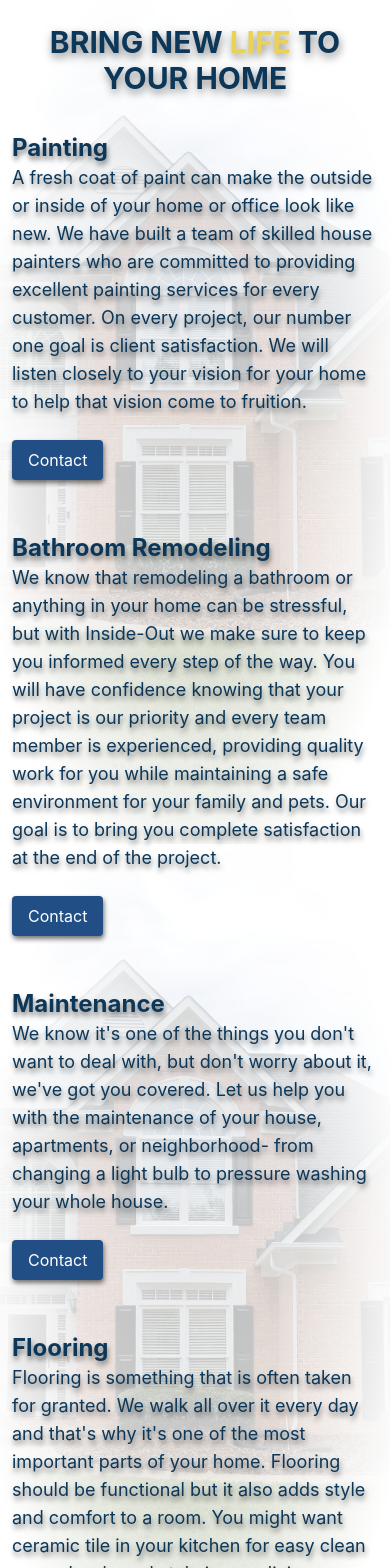
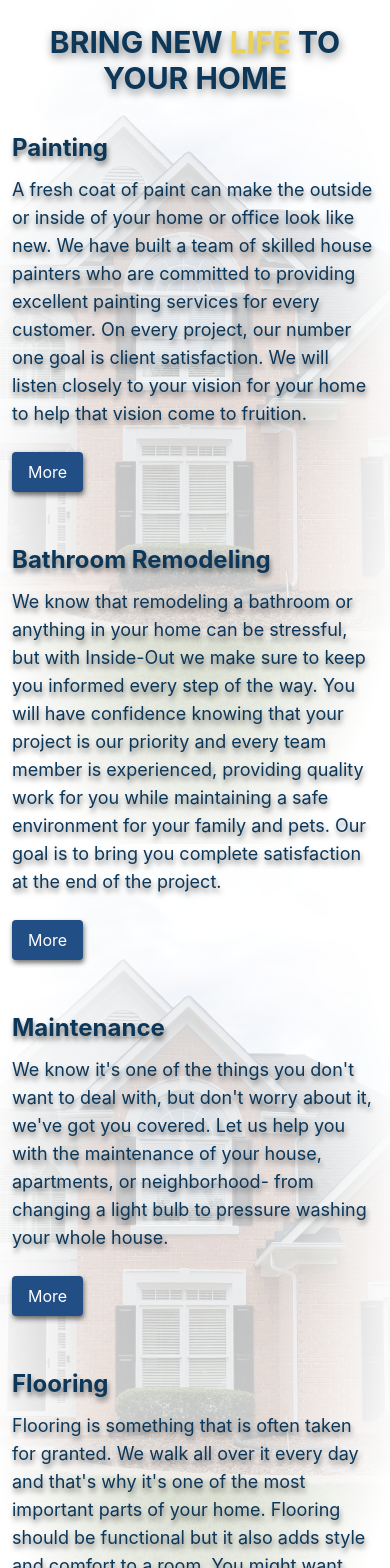
Before and after one commit to AaronTheDesigner/inside-out, a Next.js app: page /components/Services in a window 390 px wide. Shown: the top 1568 px of the page. Built offline with nearby package versions, Linux system fonts and the light colour scheme.

Commit message:
button modified

```diff
--- a/pages/components/Button.js
+++ b/pages/components/Button.js
@@ -1,9 +1,10 @@
 import React from 'react'
 
-const Button = () => {
+const Button = (props) => {
+  const { name } = props;
   return (
         <button className="bg-primary-light text-white font bold py-2 px-4 rounded md:text-2xl md:py-4 md:px-6 box-shadow">
-            Contact
+            {name}
         </button>
   )
 }
--- a/pages/components/Hero.js
+++ b/pages/components/Hero.js
@@ -33,7 +33,7 @@ const Hero = () => {
             </p>
           </div>
           <div className='topcta mt-6'>
-            <Button/>
+            <Button name='Contact'/>
           </div>
           <div className='topscroll mt-7 mb-5'>
               <a href="#services">
--- a/pages/components/Service.js
+++ b/pages/components/Service.js
@@ -5,7 +5,9 @@ import { motion } from 'framer-motion'
 
 const Service = (props) => {
 
-    const { title, description } = props;
+    const { title, description, link } = props;
+
+    console.log(link)
 
     const [ref, inView] = useInView({
         triggerOnce: true,
@@ -20,10 +22,10 @@ const Service = (props) => {
             transition: "1s 1s"
         }}
     >
-        <h1 className=' text-2xl md:text-3xl font-bold text-shadow-light'>{title}</h1>
+        <h1 className=' text-2xl md:text-3xl font-bold text-shadow-light mb-3'>{title}</h1>
         <p className='text-lg md:text-2xl text-shadow-light'>{description}</p>
         <div className='mt-6'>
-            <Button/>
+            <Button name={link}/>
         </div>
     </motion.div>
   )
--- a/pages/components/Services.js
+++ b/pages/components/Services.js
@@ -7,27 +7,32 @@ import { motion } from 'framer-motion'
 
 const painting = {
     title: 'Painting',
-    description: 'A fresh coat of paint can make the outside or inside of your home or office look like new. We have built a team of skilled house painters who are committed to providing excellent painting services for every customer. On every project, our number one goal is client satisfaction. We will listen closely to your vision for your home to help that vision come to fruition.'
+    description: 'A fresh coat of paint can make the outside or inside of your home or office look like new. We have built a team of skilled house painters who are committed to providing excellent painting services for every customer. On every project, our number one goal is client satisfaction. We will listen closely to your vision for your home to help that vision come to fruition.',
+    link: 'More'
 }
 
 const bathroom = {
     title: 'Bathroom Remodeling',
-    description: 'We know that remodeling a bathroom or anything in your home can be stressful, but with Inside-Out we make sure to keep you informed every step of the way. You will have confidence knowing that your project is our priority and every team member is experienced, providing quality work for you while maintaining a safe environment for your family and pets. Our goal is to bring you complete satisfaction at the end of the project.'
+    description: 'We know that remodeling a bathroom or anything in your home can be stressful, but with Inside-Out we make sure to keep you informed every step of the way. You will have confidence knowing that your project is our priority and every team member is experienced, providing quality work for you while maintaining a safe environment for your family and pets. Our goal is to bring you complete satisfaction at the end of the project.',
+    link: 'More'
 }
 
 const maintenance = {
     title: 'Maintenance',
-    description: `We know it's one of the things you don't want to deal with, but don't worry about it, we've got you covered. Let us help you with the maintenance of your house, apartments, or neighborhood- from changing a light bulb to pressure washing your whole house.`
+    description: `We know it's one of the things you don't want to deal with, but don't worry about it, we've got you covered. Let us help you with the maintenance of your house, apartments, or neighborhood- from changing a light bulb to pressure washing your whole house.`,
+    link: 'More'
 }
 
 const flooring = {
     title: 'Flooring',
-    description: `Flooring is something that is often taken for granted. We walk all over it every day and that's why it's one of the most important parts of your home. Flooring should be functional but it also adds style and comfort to a room. You might want ceramic tile in your kitchen for easy clean ups, a hardwood style in your living room, and carpet in your bedroom for comfort or you may choose to use the same kind of flooring throughout your home. Whatever your preference, we are ready to get the job done just right.`
+    description: `Flooring is something that is often taken for granted. We walk all over it every day and that's why it's one of the most important parts of your home. Flooring should be functional but it also adds style and comfort to a room. You might want ceramic tile in your kitchen for easy clean ups, a hardwood style in your living room, and carpet in your bedroom for comfort or you may choose to use the same kind of flooring throughout your home. Whatever your preference, we are ready to get the job done just right.`,
+    link: 'More'
 }
 
 const deckRestoration = {
     title: 'Deck Restoration',
-    description: `A deck takes a beating from the elements year-round. If your deck needs repairs or maintenance afters of long winter trust the deck restoration team at inside out to help. We provide deck maintenance such as wood  Repairs, staining, power washing, and additional solutions to improve the look, value, and safety of your investment.`
+    description: `A deck takes a beating from the elements year-round. If your deck needs repairs or maintenance afters of long winter trust the deck restoration team at inside out to help. We provide deck maintenance such as wood  Repairs, staining, power washing, and additional solutions to improve the look, value, and safety of your investment.`,
+    link: 'More'
 }
 
 
@@ -59,22 +64,27 @@ const [ref, inView] = useInView({
             <Service
                 title={painting.title}
                 description={painting.description}
+                link={painting.link}
             />
             <Service
                 title={bathroom.title}
                 description={bathroom.description}
+                link={bathroom.link}
             />
             <Service
                 title={maintenance.title}
                 description={maintenance.description}
+                link={maintenance.link}
             />
             <Service
                 title={flooring.title}
                 description={flooring.description}
+                link={flooring.link}
             />
             <Service
                 title={deckRestoration.title}
                 description={deckRestoration.description}
+                link={deckRestoration.link}
             />
         </div>
     </section>
--- a/styles/globals.css
+++ b/styles/globals.css
@@ -53,7 +53,13 @@ a {
   border-color: #214E85;
 }
 
-.logoimage, .moto, .topcta, .topscroll {
+.logoimage {
+  animation-name: slidedown;
+  animation-delay: .8s;
+  animation-duration: 2.5s;
+}
+
+.moto, .topcta, .topscroll {
   animation-name: slidedown;
   animation-delay: .5s;
   animation-duration: 2s;
```
